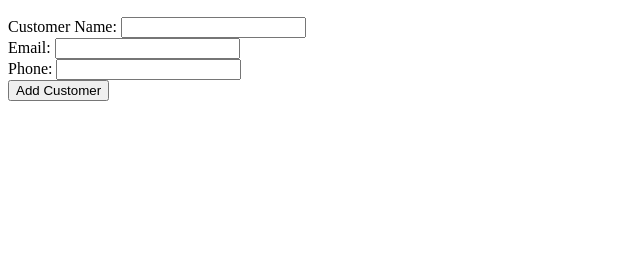
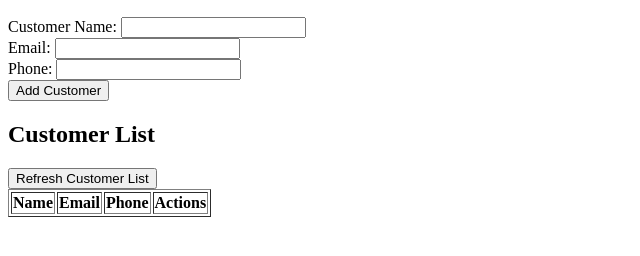
Before and after one commit to prasanna80564/simcard_management-project-, a website: page index.html in a window 1280 px wide. Shown: the part 110-366 px from the top of the page, without its empty margins (0-640 px from the left). Drawn offline with Linux system fonts and the light colour scheme.

Commit message:
customer list update

```diff
--- a/index.html
+++ b/index.html
@@ -20,6 +20,17 @@
 
         </form>
 
+        <h2>Customer List</h2>
+        <button onclick="fetchCustomers()">Refresh Customer List</button>
+        <table border="1" id="customerTable">
+            <tr>
+                <th>Name</th>
+                <th>Email</th>
+                <th>Phone</th>
+                <th>Actions</th>
+            </tr>
+        </table>
+
 
 
     </body>
```
